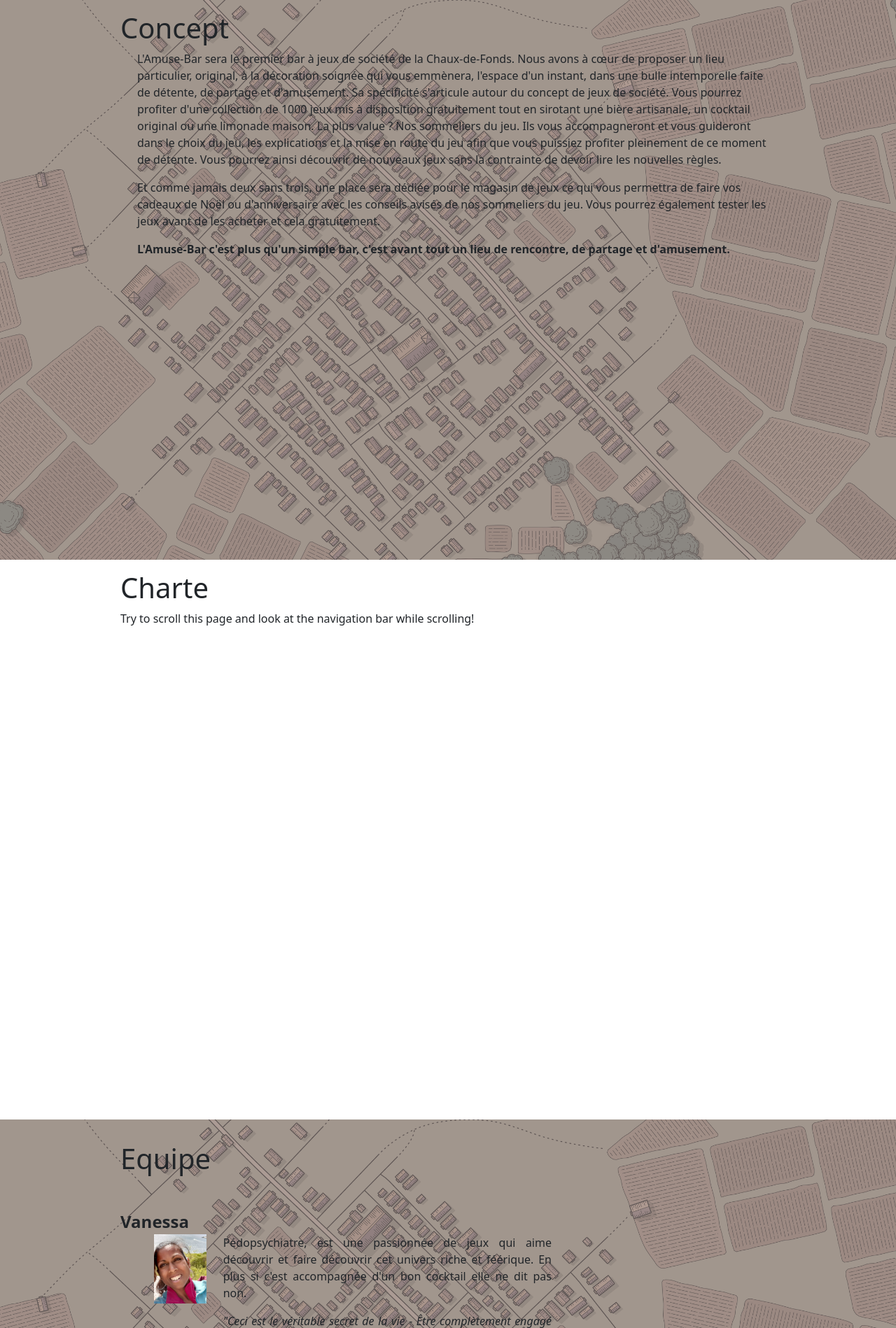
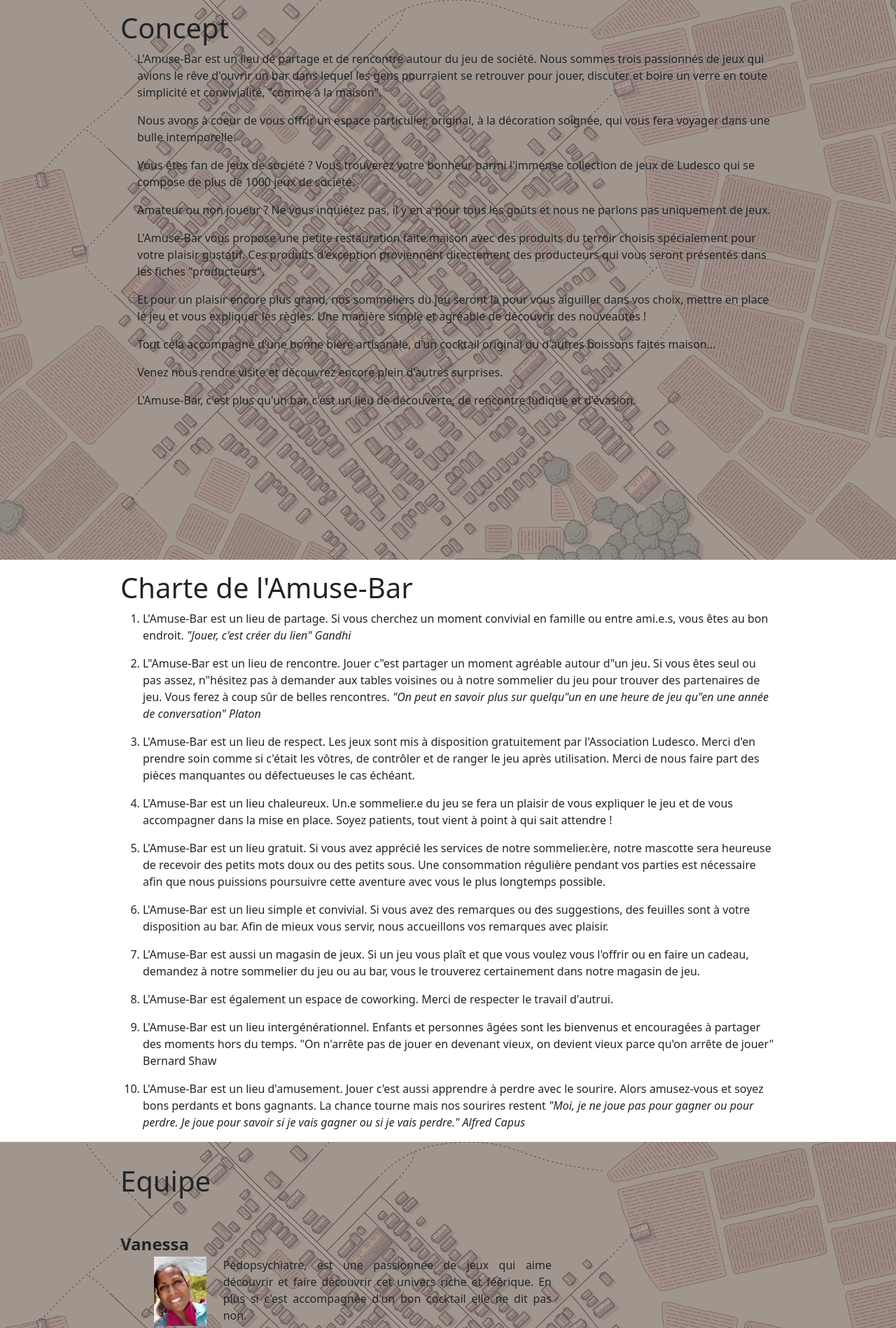
Before and after one commit to gillesdiacon/amusebar, a PHP site: page / in a window 1280 px wide. Shown: the part 106-2004 px from the top of the page at 70% size. Run offline with PHP 8.4, Linux system fonts and the light colour scheme; some libraries are stand-ins or nearby versions.

Commit message:
gdi: new text + new partners section + adapt timetable

```diff
--- a/contact.php
+++ b/contact.php
@@ -43,10 +43,11 @@ require_once("init.php");
             </div>
         </div>
 
+        <div id="charte" class="pt-3 min-vh-100 container-fluid w-75">
+            <?php require_once("partners.php"); ?>
+        </div>
 
         <?php require_once("footer.php"); ?>
-
-
 
         <?php require_once("finish.php"); ?>
 
--- a/event.php
+++ b/event.php
@@ -21,10 +21,11 @@ require_once("init.php");
 
         </div>
 
+        <div id="charte" class="pt-3 min-vh-100 container-fluid w-75">
+            <?php require_once("partners.php"); ?>
+        </div>
 
         <?php require_once("footer.php"); ?>
-
-
 
         <?php require_once("finish.php"); ?>
 
--- a/index.php
+++ b/index.php
@@ -45,26 +45,74 @@ require_once("init.php");
         <div id="concept" class="pt-3 min-vh-100 " style="background-image: url('image/map.png'); background-size: cover">
         <div class="container-fluid w-75">
             <h1>Concept</h1>
-            <p class="ps-4">L'Amuse-Bar sera le premier bar à jeux de société de la Chaux-de-Fonds. Nous avons à cœur de proposer un lieu particulier,
-                original, à la décoration soignée qui vous emmènera, l'espace d'un instant, dans une bulle intemporelle faite de détente, de partage et d'amusement.
-                Sa spécificité s'articule autour du concept de jeux de société. Vous pourrez profiter d'une collection de 1000 jeux mis à disposition gratuitement
-                tout en sirotant une bière artisanale, un cocktail original ou une limonade maison. La plus value ? Nos sommeliers du jeu.
-                Ils vous accompagneront et vous guideront dans le choix du jeu, les explications et la mise en route du jeu afin que vous puissiez
-                profiter pleinement de ce moment de détente. Vous pourrez ainsi découvrir de nouveaux jeux sans la contrainte de devoir lire les nouvelles règles.</p>
-            <p class="ps-4">Et comme jamais deux sans trois, une place sera dédiée pour le magasin de jeux ce qui vous permettra de faire vos cadeaux de Noël ou d'anniversaire
-                avec les conseils avisés de nos sommeliers du jeu. Vous pourrez également tester les jeux avant de les acheter et cela gratuitement.</p>
-            <p class="ps-4 fw-bold">L'Amuse-Bar c'est plus qu'un simple bar, c'est avant tout un lieu de rencontre, de partage et d'amusement.</p>
+            <p class="ps-4">L'Amuse-Bar est un lieu de partage et de rencontre autour du jeu de société.
+                Nous sommes trois passionnés de jeux qui avions le rêve d'ouvrir un bar dans lequel les gens pourraient se retrouver pour jouer,
+                discuter et boire un verre en toute simplicité et convivialité, "comme à la maison".</p>
+            <p class="ps-4">Nous avons à coeur de vous offrir un espace particulier, original, à la décoration soignée, qui vous fera voyager dans une bulle intemporelle.</p>
+            <p class="ps-4">Vous êtes fan de jeux de société ? Vous trouverez votre bonheur parmi l'immense collection de jeux de Ludesco qui se compose de plus de 1000 jeux de société.</p>
+            <p class="ps-4">Amateur ou non joueur ? Ne vous inquiétez pas, il y en a pour tous les goûts et nous ne parlons pas uniquement de jeux.</p>
+            <p class="ps-4">L'Amuse-Bar vous propose une petite restauration faite maison avec des produits du terroir choisis spécialement pour votre plaisir gustatif.
+                Ces produits d'exception proviennent directement des producteurs qui vous seront présentés dans les fiches "producteurs".</p>
+            <p class="ps-4">Et pour un plaisir encore plus grand, nos sommeliers du jeu seront là pour vous aiguiller dans vos choix,
+                mettre en place le jeu et vous expliquer les règles. Une manière simple et agréable de découvrir des nouveautés !</p>
+            <p class="ps-4">Tout cela accompagné d'une bonne bière artisanale, d'un cocktail original ou d'autres boissons faites maison...</p>
+            <p class="ps-4">Venez nous rendre visite et découvrez encore plein d'autres surprises.</p>
+            <p class="ps-4">L'Amuse-Bar, c'est plus qu'un bar, c'est un lieu de découverte, de rencontre ludique et d'évasion.</p>
         </div>
         </div>
 
         <!-- Charte -->
         <div id="charte" class="pt-3 min-vh-100 container-fluid w-75">
-            <h1>Charte</h1>
-            <p>Try to scroll this page and look at the navigation bar while scrolling!</p>
+            <h1>Charte de l'Amuse-Bar</h1>
+            <ol>
+                <li>
+                    <p>L'Amuse-Bar est un lieu de partage. Si vous cherchez un moment convivial en famille ou entre ami.e.s, vous êtes au bon endroit.
+                        <span class="fst-italic">"Jouer, c'est créer du lien" Gandhi</span></p>
+                </li>
+                <li>
+                    <p>L"Amuse-Bar est un lieu de rencontre. Jouer c"est partager un moment agréable autour d"un jeu. Si vous êtes seul ou pas assez,
+                        n"hésitez pas à demander aux tables voisines ou à notre sommelier du jeu pour trouver des partenaires de jeu.
+                        Vous ferez à coup sûr de belles rencontres.
+                        <span class="fst-italic">"On peut en savoir plus sur quelqu"un en une heure de jeu qu"en une année de conversation" Platon</span></p>
+                </li>
+                <li>
+                    <p>L'Amuse-Bar est un lieu de respect. Les jeux sont mis à disposition gratuitement par l'Association Ludesco.
+                        Merci d'en prendre soin comme si c'était les vôtres, de contrôler et de ranger le jeu après utilisation.
+                        Merci de nous faire part des pièces manquantes ou défectueuses le cas échéant.</p>
+                </li>
+                <li>
+                    <p>L'Amuse-Bar est un lieu chaleureux. Un.e sommelier.e du jeu se fera un plaisir de vous expliquer le jeu et de vous accompagner dans la mise en place.
+                        Soyez patients, tout vient à point à qui sait attendre !</p>
+                </li>
+                <li>
+                    <p>L'Amuse-Bar est un lieu gratuit. Si vous avez apprécié les services de notre sommelier.ère, notre mascotte sera heureuse de recevoir des petits mots doux ou des petits sous.
+                        Une consommation régulière pendant vos parties est nécessaire afin que nous puissions poursuivre cette aventure avec vous le plus longtemps possible.</p>
+                </li>
+                <li>
+                    <p>L'Amuse-Bar est un lieu simple et convivial. Si vous avez des remarques ou des suggestions, des feuilles sont à votre disposition au bar.
+                        Afin de mieux vous servir, nous accueillons vos remarques avec plaisir.</p>
+                </li>
+                <li>
+                    <p>L'Amuse-Bar est aussi un magasin de jeux. Si un jeu vous plaît et que vous voulez vous l'offrir ou en faire un cadeau,
+                        demandez à notre sommelier du jeu ou au bar, vous le trouverez certainement dans notre magasin de jeu.</p>
+                </li>
+                <li>
+                    <p>L'Amuse-Bar est également un espace de coworking. Merci de respecter le travail d'autrui.</p>
+                </li>
+                <li>
+                    <p>L'Amuse-Bar est un lieu intergénérationnel. Enfants et personnes âgées sont les bienvenus et encouragées à partager des moments hors du temps.
+                    <span>"On n'arrête pas de jouer en devenant vieux, on devient vieux parce qu'on arrête de jouer" Bernard Shaw</span></p>
+                </li>
+                <li>
+                    <p>L'Amuse-Bar est un lieu d'amusement. Jouer c'est aussi apprendre à perdre avec le sourire.
+                        Alors amusez-vous et soyez bons perdants et bons gagnants. La chance tourne mais nos sourires restent
+                        <span class="fst-italic">"Moi, je ne joue pas pour gagner ou pour perdre. Je joue pour savoir si je vais gagner ou si je vais perdre." Alfred Capus</span></p>
+                </li>
+            </ol>
         </div>
 
         <!-- Team -->
-        <div id="team" class="pt-3 min-vh-100" style="background-image: url('image/map.png'); background-size: cover">
+        <div class="pt-3 min-vh-100" style="background-image: url('image/map.png'); background-size: cover">
         <div id="team" class="container-fluid w-75">
             <div class="h1 py-3">Equipe</div>
 
@@ -104,8 +152,8 @@ require_once("init.php");
                             <img width="100%" src="image/stephane.png">
                         </div>
                         <div class="col">
-                            <p class="text-justify">Sociologue/statisticien, est un amoureux des produits du terroir qui aime le lien, le partage autour des jeux de société surtout quand c’est accompagné d’une bonne bière artisanale.</p>
-                            <p class="fst-italic text-justify">"On pense trop et on ressent trop peu. Plus que de machines, on a besoin d’humanité. Plus que d’intelligence, on a besoin de gentillesse et de douceur. Sans ces qualités, la vie perd son sens"
+                            <p class="text-justify">Sociologue/statisticien, est un amoureux des produits du terroir qui aime le lien, le partage autour des jeux de société surtout quand c'est accompagné d'une bonne bière artisanale.</p>
+                            <p class="fst-italic text-justify">"On pense trop et on ressent trop peu. Plus que de machines, on a besoin d'humanité. Plus que d'intelligence, on a besoin de gentillesse et de douceur. Sans ces qualités, la vie perd son sens"
                                 Charlie Chaplin</p>
                         </div>
                     </div>
@@ -128,9 +176,11 @@ require_once("init.php");
             </div>
         </div>
 
+        <div id="charte" class="pt-3 min-vh-100 container-fluid w-75">
+            <?php require_once("partners.php"); ?>
+        </div>
 
         <?php require_once("footer.php"); ?>
-
 
         <?php require_once("finish.php"); ?>
 
--- /dev/null
+++ b/partners.php
@@ -0,0 +1,14 @@
+<div class="h1 py-3">Partenaires</div>
+<div class="row">
+    <div class="col">
+        <div class="h1 text-center">Ludesco</div>
+    </div>
+
+    <div class="col">
+        <div class="h1 text-center">Escape Infinity</div>
+    </div>
+
+    <div class="col">
+        <div class="h1 text-center">(Clientis)</div>
+    </div>
+</div>
--- a/timetable.php
+++ b/timetable.php
@@ -15,7 +15,7 @@
             </tr>
             <tr>
                 <td class="text-end">Mercredi:</td>
-                <td class="text-center">12h00</td>
+                <td class="text-center">11h30</td>
                 <td class="text-center">-</td>
                 <td class="text-center">23h00</td>
                 <td class="px-2"></td>
@@ -29,9 +29,9 @@
             </tr>
             <tr>
                 <td class="text-end">Vendredi:</td>
-                <td class="text-center">15h30</td>
+                <td class="text-center">11h30</td>
                 <td class="text-center">-</td>
-                <td class="text-center">02h00</td>
+                <td class="text-center">23h00</td>
                 <td class="px-2"></td>
             </tr>
             <tr>
```
Also changed, not shown: bar.php (+16 -14 lines), menu.php (+11 -2 lines), shop.php (+9 -7 lines).
